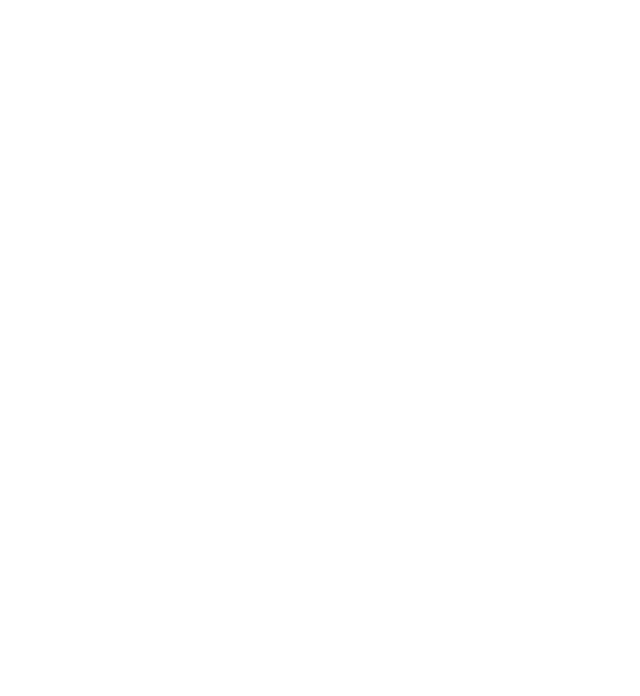
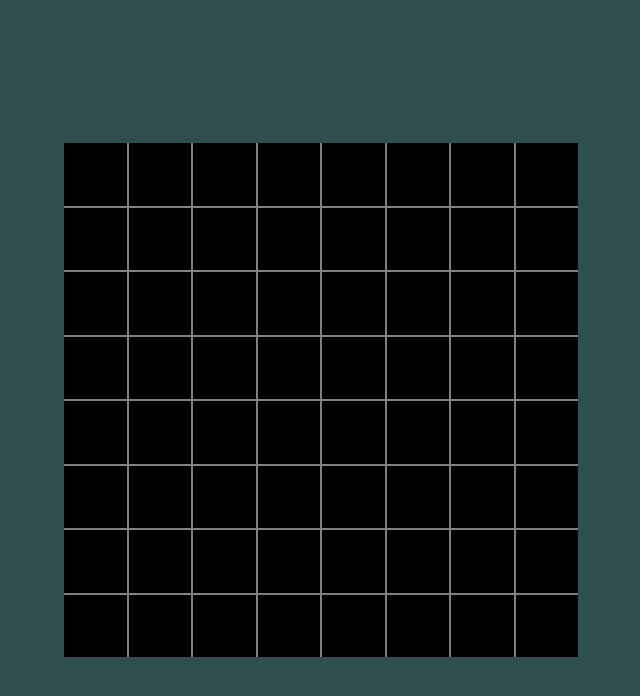
Before and after one commit to DaanKorver/mine-sweeper-game, a plain HTML site: page index.html in a window 1280 px wide. Shown: the whole page, without its empty margins (319-959 px from the left). Drawn offline with Linux system fonts and the light colour scheme.

Commit message:
added calculations

```diff
--- a/index.html
+++ b/index.html
@@ -7,8 +7,13 @@
     <link rel="stylesheet" href="style.css">
 </head>
 <body>
-    <div>
+    <div class="game">
+        <div class="grid" id="grid">
 
+        </div>
+        <div class="stats">
+
+        </div>
     </div>
 </body>
 <script src="script.js"></script>
--- a/script.js
+++ b/script.js
@@ -0,0 +1,72 @@
+let grid = document.getElementById('grid');
+let tilesAmount = 64
+let mineAmount = 10
+let mines = []
+let tiles = []
+
+function start() {
+    grid.innerHTML = '';
+    generateGrid();
+    setMines();
+}
+
+function generateGrid() {
+    for(let i = 0; i < tilesAmount; i++) {
+        let tile = document.createElement('div')
+        tile.classList.add('tile')
+        tile.addEventListener('click', ()=>{
+            let clickedOn = i;
+            for(let j = 0; j < mines.length; j++) {
+                if(clickedOn === mines[j]) {
+                    alert('ur ded');
+                    return
+                }
+            }
+            console.log('yay')
+            tile.style.backgroundColor = 'white'
+            checkDistance(i)
+        })
+        grid.appendChild(tile)
+    }
+}
+
+function setMines() {
+    for(let i = 0; i < mineAmount; i++) {
+        mines.push(Math.floor(Math.random() * tilesAmount));
+        let previousMine = mines[i - 1]
+        if(mines[i] == previousMine) {
+            mines.splice(i, 1)
+            i--
+        }
+    }
+    console.log(mines)
+}
+
+function checkDistance(index) {
+    let xPosDistance
+    let xNegDistance
+    for(let i = 0; i < mines.length; i++) {
+        console.log(mines[i], index);
+
+        //x positief
+        if(mines[i] === index + 1) {
+            xPosDistance = 1
+        } else if (mines[i] === index + 2) {
+            xPosDistance = 2
+        } else if (mines[i] === index + 3) {
+            xPosDistance = 3
+        }
+        //x negatief
+        if(mines[i] === index - 1) {
+            xNegDistance = 1
+        } else if (mines[i] === index - 2) {
+            xNegDistance = 2
+        } else if (mines[i] === index - 3) {
+            xNegDistance = 3
+        }
+    }
+    console.log(xPosDistance + " x postief verwijder", xNegDistance + " x postief verwijder",)
+
+}
+
+start()
--- a/style.css
+++ b/style.css
@@ -3,3 +3,31 @@
     padding: 0;
     box-sizing: border-box;
 }
+
+body {
+    width: 100vw;
+    height: auto;
+    min-height: 100vh;
+    background-color: darkslategrey;
+    display: flex;
+    justify-content: center;
+    align-items: center;
+}
+
+.game {
+    background-color: grey;
+}
+
+.grid {
+    display: grid;
+    grid-template-columns: repeat(8, 1fr);
+    grid-gap: 2px;
+}
+
+.tile {
+    width: calc(500px / 8);
+    height: calc(500px / 8);
+    background-color: black;
+    position: relative;
+    margin: 0 auto;
+}
```
